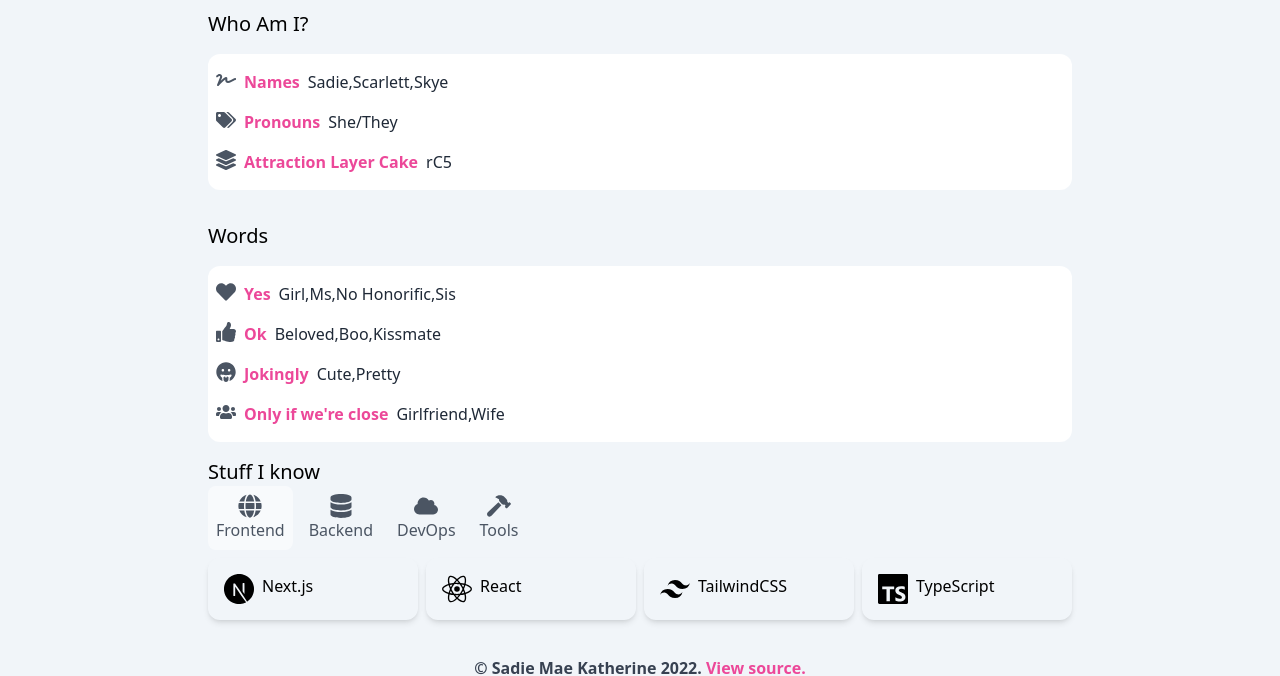
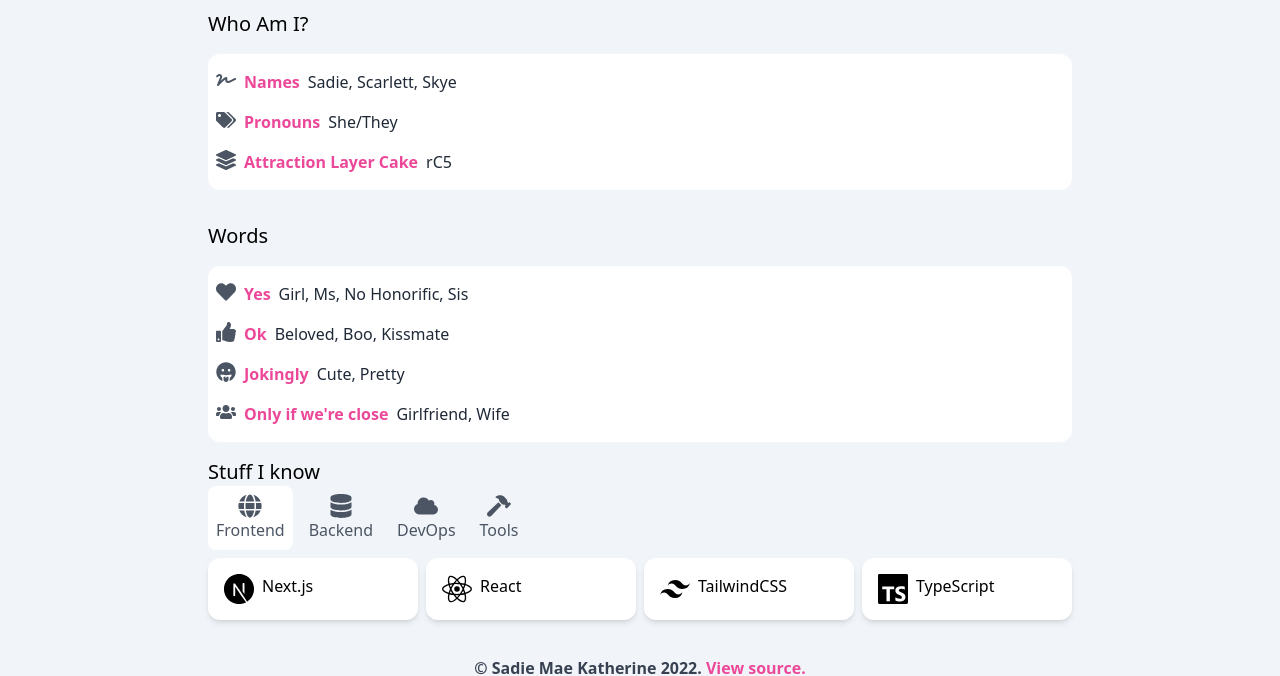
Before and after one commit to night-lake/night-lake.github.io, a Next.js app: page /about in a window 1280 px wide. Shown: the part 216-892 px from the top of the page. Built offline with nearby package versions, Linux system fonts and the light colour scheme.

Commit message:
Fix light mode tabs + Remove iconContext

```diff
--- a/src/components/Footer.tsx
+++ b/src/components/Footer.tsx
@@ -1,14 +1,11 @@
 import { format } from 'date-fns';
-import { IconContext } from 'react-icons';
 import {
 	FaCodepen,
-	FaDiscord,
-	FaGithub,
+	FaDiscord, FaEnvelope, FaGithub,
 	FaReddit,
 	FaStackOverflow,
 	FaTwitter,
-	FaYoutube,
-	FaEnvelope
+	FaYoutube
 } from 'react-icons/fa';
 import { IconData } from '../lib/types';
 import IconButton from './IconButton';
--- a/src/components/ItemList.tsx
+++ b/src/components/ItemList.tsx
@@ -12,7 +12,7 @@
 						if (a > b) return 1;
 						return 0;
 					})
-					.join(props.joinKey)}
+					.join(props.joinKey ?? ', ')}
 			</p>
 		</div>
 	);
--- a/src/components/Skills.tsx
+++ b/src/components/Skills.tsx
@@ -38,7 +38,7 @@
 					<button
 						key={skillHead.title}
 						className={classNames('flex flex-col items-center', 'group', 'rounded-lg p-2 transition-all', {
-							'bg-white/50 dark:bg-neutral-800': skillHead.title.toLowerCase() === display
+							'bg-white dark:bg-neutral-800': skillHead.title.toLowerCase() === display
 						})}
 						onClick={() => setDisplay(skillHead.title.toLowerCase())}
 					>
@@ -60,7 +60,7 @@
 					tabData[display].map(skill => (
 						<li
 							key={skill.name}
-							className="flex rounded-xl px-4 py-4 shadow-md dark:bg-neutral-800/80 dark:text-white"
+							className="flex rounded-xl bg-white p-4 shadow-md dark:bg-neutral-800/80 dark:text-white"
 						>
 							<skill.icon className="text-3xl" />
 							<p className="pl-2 font-medium">{skill.name}</p>
--- a/src/pages/_app.tsx
+++ b/src/pages/_app.tsx
@@ -1,6 +1,5 @@
 import { AppProps } from 'next/app';
 import Head from 'next/head';
-import { IconContext } from 'react-icons';
 import Footer from '../components/Footer';
 import Header from '../components/Header';
 import '../styles/globals.css';
--- a/src/pages/about.tsx
+++ b/src/pages/about.tsx
@@ -1,6 +1,5 @@
 import Head from 'next/head';
-import { GenIcon, IconContext } from 'react-icons';
-import { FaGlobe, FaGrinTongue, FaHeart, FaLayerGroup, FaSignature, FaTags, FaThumbsUp, FaUsers } from 'react-icons/fa';
+import { FaGrinTongue, FaHeart, FaLayerGroup, FaSignature, FaTags, FaThumbsUp, FaUsers } from 'react-icons/fa';
 import ContentBlock from '../components/ContentBlock';
 import GoBack from '../components/GoBack';
 import ItemList from '../components/ItemList';
@@ -38,11 +37,6 @@
 
 			<GoBack />
 
-			<IconContext.Provider
-				value={{
-					className: 'text-xl text-gray-600 dark:text-gray-300 align-middle'
-				}}
-			>
 			{about.map(item => (
 				<ContentBlock title={item.title} key={item.title}>
 					{item.content.map(contentItem => (
@@ -50,7 +44,6 @@
 					))}
 				</ContentBlock>
 			))}
-			</IconContext.Provider>
 
 			<Skills />
 		</>
```
Lines whose indentation alone changed are shown as unchanged.
